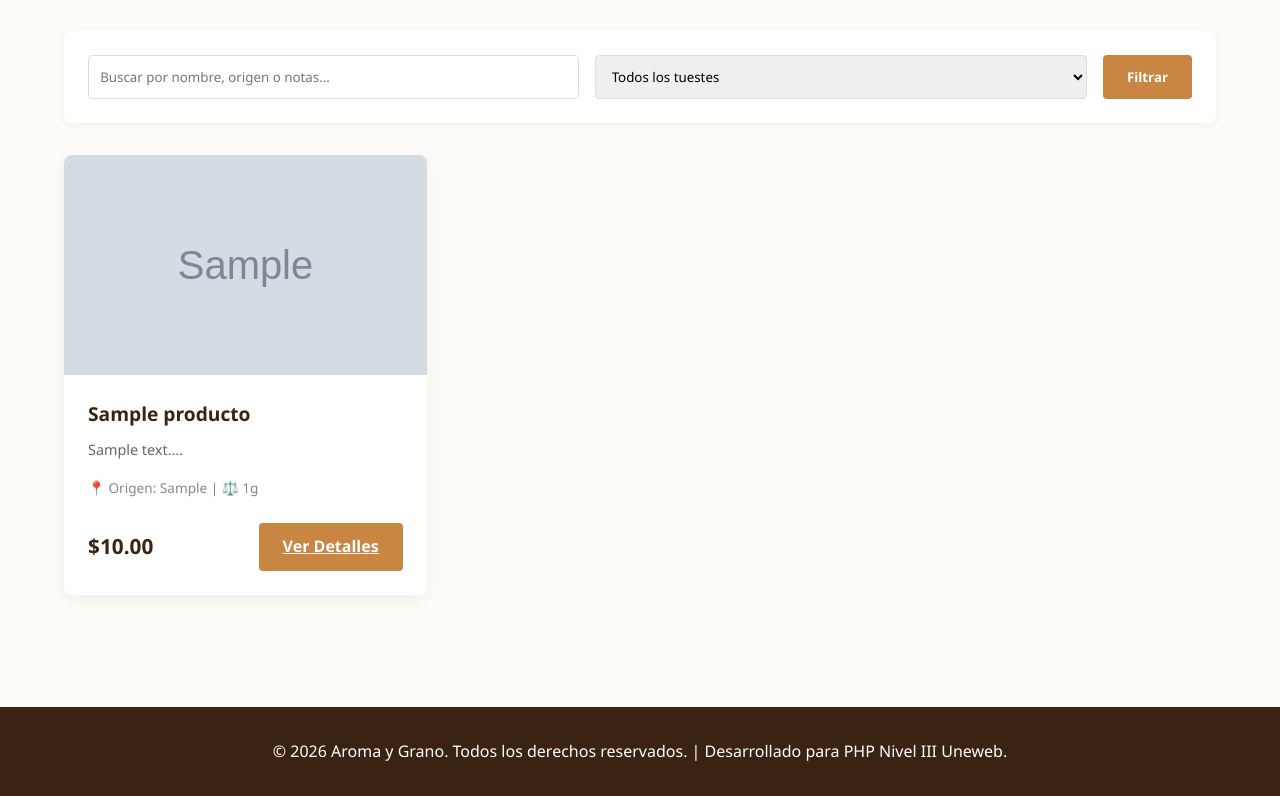
After one commit to Lucast50/PHP3-aroma-y-grano, a PHP site: page / in a window 1280 px wide. The commit adds this page. Shown: the part 337-1133 px from the top of the page. Run offline with PHP 8.4, Linux system fonts and the light colour scheme; tables that the repository leaves empty hold one stand-in row (values such as "Sample post"); grey boxes marked "Sample" are stand-in pictures.

```diff
--- a/aroma-y-grano/assets/css/style.css
+++ b/aroma-y-grano/assets/css/style.css
@@ -38,10 +38,12 @@ justify-content: space-between;
     align-items: center;
     box-shadow: 0 4px 6px rgba(0,0,0,0.1);
 }
+
 header h1 {
     font-size: 1.8rem;
     letter-spacing: 1px;
 }
+
 header h1 span {
     color: var(--secondary-color);
 }
@@ -53,6 +55,7 @@ margin-left: 1.5rem;
     font-weight: 600;
     transition: color 0.3s;
 }
+
 nav a:hover {
     color: var(--secondary-color);
 }
@@ -62,15 +65,15 @@ flex: 1;
     display: flex;
     flex-direction: column;
 }
+
 .hero {
-background: linear-gradient(rgba(59,35,20,0.7),
-rgba(59,35,20,0.7)), url('../uploads/hero-cafe.jpg')
-center/cover;
+    background: linear-gradient(rgba(59,35,20,0.7), rgba(59,35,20,0.7)), url('../uploads/hero-cafe.jpg') center/cover;
     color: var(--white);
     text-align: center;
     padding: 5rem 1rem;
     margin-bottom: 2rem;
 }
+
 .hero h2 {
     font-size: 2.5rem;
     margin-bottom: 0.5rem;
@@ -82,6 +85,7 @@ margin: 0 auto;
     padding: 0 1.5rem;
     width: 100%;
 }
+
 /* Filtros y Buscador */
 .search-filter-bar {
     background: var(--white);
@@ -93,3 +97,96 @@ gap: 1rem;
     flex-wrap: wrap;
     margin-bottom: 2rem;
 }
+
+.search-filter-bar input, .search-filter-bar select {
+    padding: 0.7rem;
+    border: 1px solid #ddd;
+    border-radius: 4px;
+    flex: 1;
+    min-width: 200px;
+}
+
+.btn {
+    background-color: var(--secondary-color);
+    color: var(--white);
+    border: none;
+    padding: 0.7rem 1.5rem;
+    border-radius: 4px;
+    cursor: pointer;
+    font-weight: bold;
+    transition: background 0.3s;
+}
+
+.btn:hover {
+    background-color: #a86c30;
+}
+
+/* Grilla de Productos */
+.product-grid {
+    display: grid;
+    grid-template-columns: repeat(auto-fill, minmax(280px, 1fr));
+    gap: 2rem;
+    margin-bottom: 3rem;
+}
+
+.product-card {
+    background: var(--white);
+    border-radius: 8px;
+    overflow: hidden;
+    box-shadow: 0 4px 15px rgba(0,0,0,0.05);
+    transition: transform 0.3s, box-shadow 0.3s;
+    display: flex;
+    flex-direction: column;
+}
+
+.product-card:hover {
+    transform: translateY(-5px);
+    box-shadow: 0 8px 25px rgba(0,0,0,0.1);
+}
+
+.product-card img {
+    width: 100%;
+    height: 220px;
+    object-fit: cover;
+}
+
+.product-info {
+    padding: 1.5rem;
+    display: flex;
+    flex-direction: column;
+    flex-grow: 1;
+}
+
+.product-info h3 {
+    font-size: 1.2rem;
+    color: var(--primary-color);
+    margin-bottom: 0.5rem;
+}
+
+.product-info p {
+    font-size: 0.9rem;
+    color: #666;
+    margin-bottom: 1rem;
+    flex-grow: 1;
+}
+
+.product-footer {
+    display: flex;
+    justify-content: space-between;
+    align-items: center;
+    margin-top: 1rem;
+}
+
+.price {
+    font-size: 1.3rem;
+    font-weight: bold;
+    color: var(--primary-color);
+}
+
+footer.main-footer {
+    background-color: var(--primary-color);
+    color: var(--white);
+    text-align: center;
+    padding: 2rem;
+    margin-top: 4rem;
+}
--- /dev/null
+++ b/aroma-y-grano/index.php
@@ -0,0 +1,102 @@
+<?php
+require_once 'conexion.php';
+require_once 'funciones.php';
+
+// Capturar parámetros de búsqueda y filtros
+$busqueda = isset($_GET['q']) ? limpiar_dato($_GET['q']) : '';
+$tueste = isset($_GET['tueste']) ? limpiar_dato($_GET['tueste']) : '';
+
+// Consulta dinámica con filtros
+$sql = "SELECT * FROM productos WHERE 1=1";
+$params = [];
+
+if (!empty($busqueda)) {
+    $sql .= " AND (nombre LIKE ? OR descripcion LIKE ? OR origen LIKE ?)";
+    $params[] = "%$busqueda%";
+    $params[] = "%$busqueda%";
+    $params[] = "%$busqueda%";
+}
+
+if (!empty($tueste)) {
+    $sql .= " AND tueste = ?";
+    $params[] = $tueste;
+}
+
+$stmt = $pdo->prepare($sql);
+$stmt->execute($params);
+$productos = $stmt->fetchAll(PDO::FETCH_ASSOC);
+?>
+<!DOCTYPE html>
+<html lang="es">
+<head>
+    <meta charset="UTF-8">
+    <meta name="viewport" content="width=device-width, initial-scale=1.0">
+    <title>Aroma y Grano - Café de Especialidad</title>
+    <link rel="stylesheet" href="assets/css/style.css">
+</head>
+<body>
+
+    <header>
+        <h1>Aroma <span>& Grano</span></h1>
+        <nav>
+            <a href="index.php">Catálogo</a>
+            <a href="carrito.php">🛒 Carrito (<?php echo isset($_SESSION['carrito']) ? count($_SESSION['carrito']) : 0; ?>)</a>
+            <?php if (isset($_SESSION['usuario'])): ?>
+                <a href="logout.php">Salir (<?php echo $_SESSION['usuario']['nombre']; ?>)</a>
+            <?php else: ?>
+                <a href="login.php">Ingresar</a>
+            <?php endif; ?>
+        </nav>
+    </header>
+
+    <main class="main-content">
+        <div class="hero">
+            <h2>Despierta tus sentidos con el mejor café de origen</h2>
+            <p>Granos seleccionados tostados artesanalmente y llevados a la puerta de tu casa.</p>
+        </div>
+
+        <div class="container">
+            <!-- Módulo de Búsqueda y Filtros -->
+            <form method="GET" class="search-filter-bar">
+                <input type="text" name="q" placeholder="Buscar por nombre, origen o notas..." value="<?php echo htmlspecialchars($busqueda); ?>">
+                <select name="tueste">
+                    <option value="">Todos los tuestes</option>
+                    <option value="Claro" <?php if($tueste=='Claro') echo 'selected'; ?>>Tueste Claro</option>
+                    <option value="Medio" <?php if($tueste=='Medio') echo 'selected'; ?>>Tueste Medio</option>
+                    <option value="Oscuro" <?php if($tueste=='Oscuro') echo 'selected'; ?>>Tueste Oscuro</option>
+                </select>
+                <button type="submit" class="btn">Filtrar</button>
+            </form>
+
+            <!-- Módulo de Productos -->
+            <div class="product-grid">
+                <?php if (count($productos) > 0): ?>
+                    <?php foreach ($productos as $p): ?>
+                        <div class="product-card">
+                            <img src="assets/uploads/<?php echo htmlspecialchars($p['imagen']); ?>" alt="<?php echo htmlspecialchars($p['nombre']); ?>">
+                            <div class="product-info">
+                                <h3><?php echo htmlspecialchars($p['nombre']); ?></h3>
+                                <p><?php echo substr(htmlspecialchars($p['descripcion']), 0, 90); ?>...</p>
+                                <div style="font-size: 0.85rem; color: #888; margin-bottom: 0.5rem;">
+                                    📍 Origen: <?php echo htmlspecialchars($p['origen']); ?> | ⚖️ <?php echo $p['peso_gramos']; ?>g
+                                </div>
+                                <div class="product-footer">
+                                    <span class="price">$<?php echo number_format($p['precio'], 2); ?></span>
+                                    <a href="producto-detalle.php?id=<?php echo $p['id']; ?>" class="btn">Ver Detalles</a>
+                                </div>
+                            </div>
+                        </div>
+                    <?php endforeach; ?>
+                <?php else: ?>
+                    <p style="grid-column: 1/-1; text-align: center; padding: 2rem;">No se encontraron cafés o accesorios con esos criterios.</p>
+                <?php endif; ?>
+            </div>
+        </div>
+    </main>
+
+    <footer class="main-footer">
+        <p>&copy; 2026 Aroma y Grano. Todos los derechos reservados. | Desarrollado para PHP Nivel III Uneweb.</p>
+    </footer>
+
+</body>
+</html>
```
Also changed, not shown: aroma-y-grano/admin/productos.php (added, +175 -0 lines), aroma-y-grano/admin/salir.php (added, +7 -0 lines), aroma-y-grano/login.php (added, +66 -0 lines), aroma-y-grano/logout.php (added, +7 -0 lines). Lines whose indentation alone changed are shown as unchanged.
